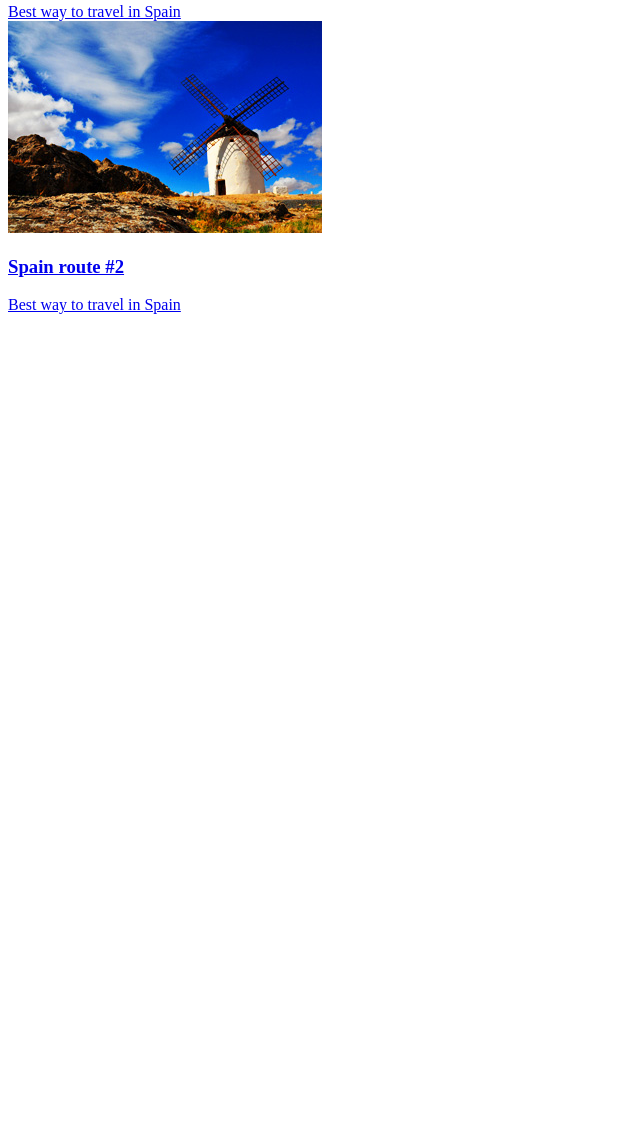
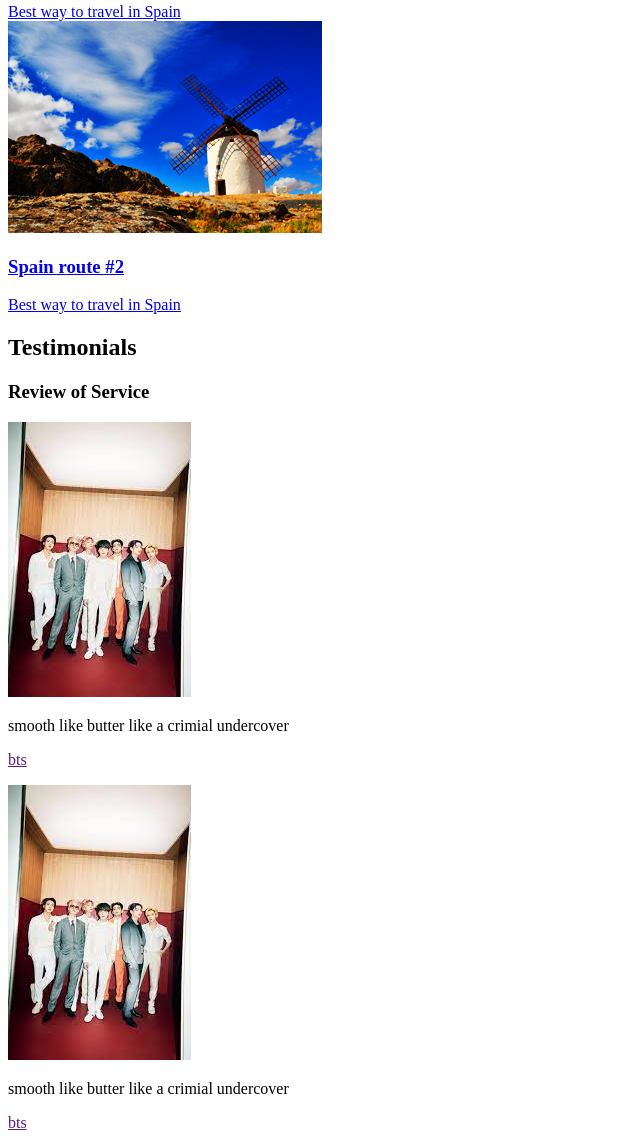
Before and after one commit to taijiro72/Portfolio, a plain HTML site: page index.html in a window 1280 px wide. Shown: the part 4121-5269 px from the top of the page, without its empty margins (0-640 px from the left). Before the commit the page ends 4443 px from the top, so only its background shows below. Drawn offline with Linux system fonts and the light colour scheme; files whose address does not match are found by name.

Commit message:
HTML: Testimonials

```diff
--- a/index.html
+++ b/index.html
@@ -20,7 +20,7 @@
 
  </head>
  <body>
-     <!-- navbar   -->
+     <!-- navbar -->
     <nav id="navbar">
         <div class="navbar__logo">
             <i class="far fa-paper-plane"></i>
@@ -205,6 +205,7 @@
                     <h3>Italia route #3</h3>
                     <span>Best way to travel in Italia</span>
                 </div>
+
             </a>
             <a href="http:///.www.Nstyletour" class="project__img" target="blank">
                 <img class="project__img" src="imgs/project/b7.jpg" alt="nstyletour" />
@@ -221,11 +222,30 @@
                 </div>
             </a>
     </section>
+
     <!-- testimonials -->
-    <section id="testimonials"></section>
+    <section id="testimonials">
+        <h1>Testimonials</h1>
+        <h3>Review of Service</h3>
+        <div class="testimonials">
+            <div class="testimonials">
+                <img src="imgs/testimonials/bts.jpeg" alt="bts" class="testimonial__avatar" />
+                <div class="testimonial__speech-bubble">
+                    <p>smooth like butter like a crimial undercover</p>
+                    <p class="name"><a href="">bts</a></p>
+                </div>
+            </div>
+            <div class="testimonials">
+                <img src="imgs/testimonials/bts.jpeg" alt="bts" class="testimonial__avatar" />
+                <div class="testimonial__speech-bubble">
+                    <p>smooth like butter like a crimial undercover</p>
+                    <p class="name"><a href="">bts</a></p>
+                </div>
+            </div>
+        </div>
+    </section>
     <!-- contact -->
     <section id="contact"></section>
 
-
  </body>
  </html>
```
Also changed, not shown: imgs/testimonials/bts.jpeg (added), 1 other file.
